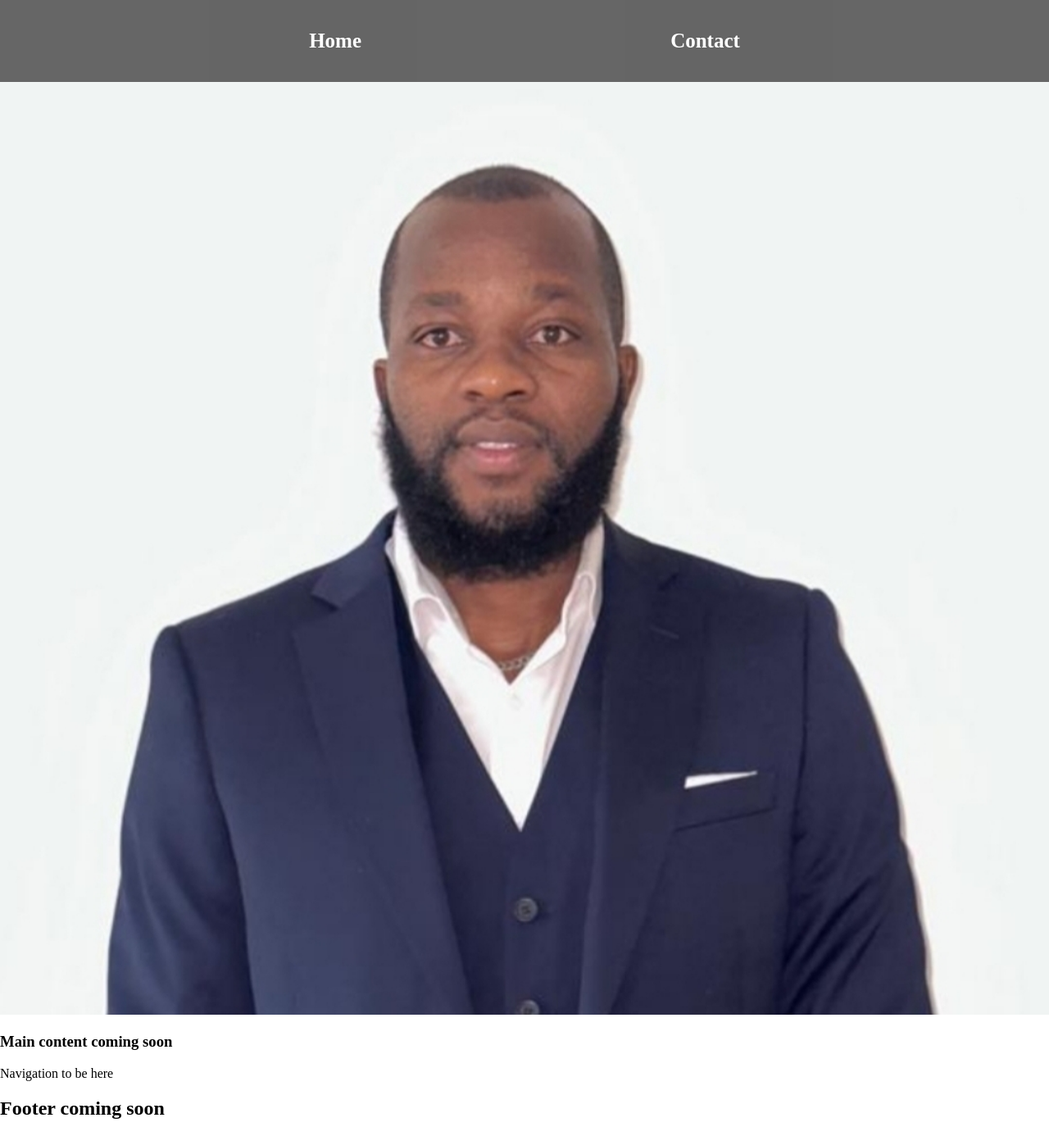
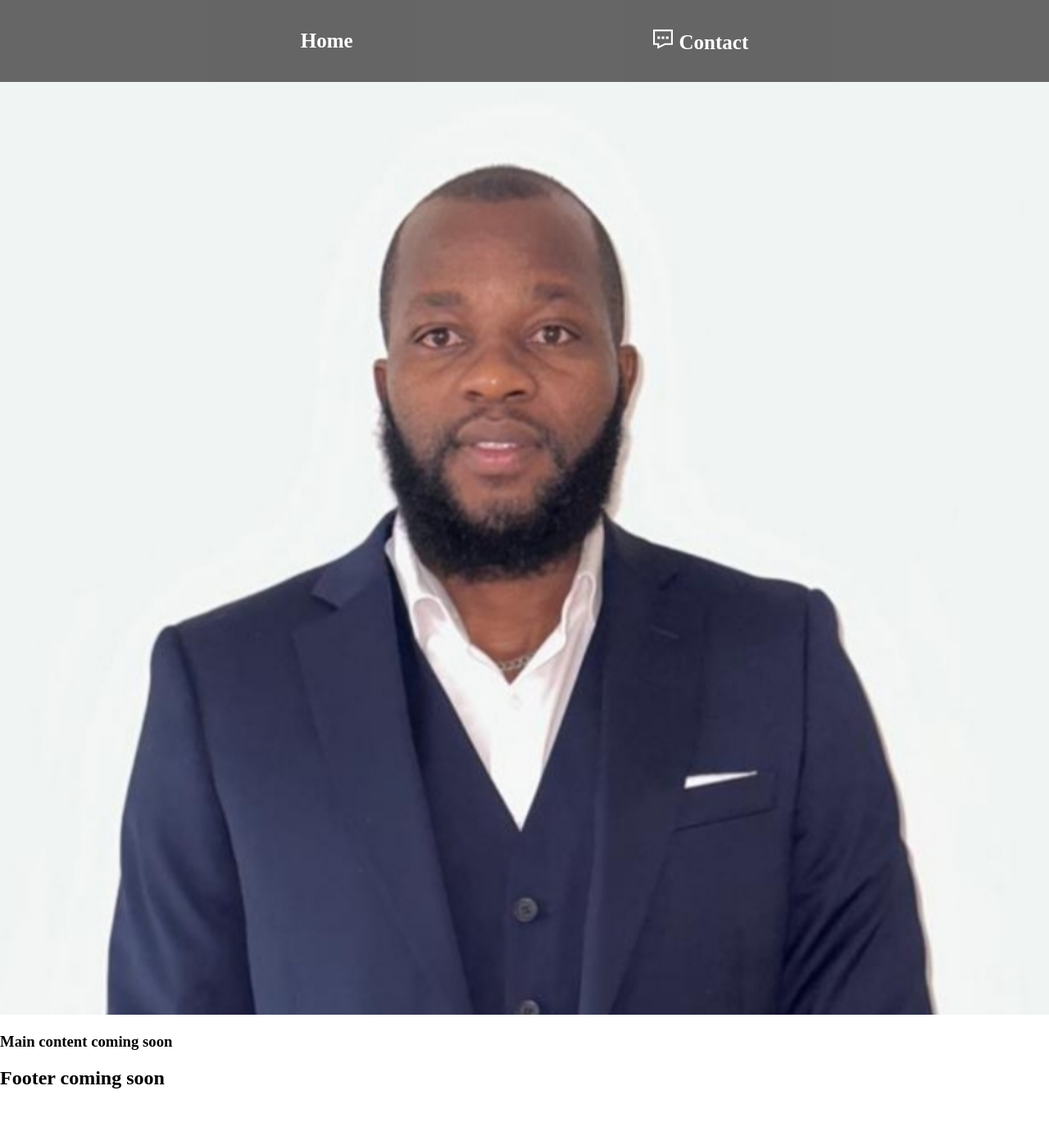
Before and after one commit to Allano256/my_webiste, a React (Vite) app: page / in a window 1280 px wide. Shown: the whole page at 82% size. After the commit the page ends 1349 px from the top, so only its background shows below. Built offline with nearby package versions, Linux system fonts and the light colour scheme.

Commit message:
Added icons to header

```diff
--- a/package.json
+++ b/package.json
@@ -12,6 +12,7 @@
   "dependencies": {
     "react": "^18.3.1",
     "react-dom": "^18.3.1",
+    "react-icons": "^5.4.0",
     "react-router-dom": "^7.1.1"
   },
   "devDependencies": {
--- a/src/Components/MainContent.jsx
+++ b/src/Components/MainContent.jsx
@@ -2,7 +2,7 @@ function MainContent() {
     return (
         <div>
             <h3>Main content coming soon</h3>
-            <p>Navigation to be here</p>
+
         </div>
     )
 }
--- a/src/pages/PageNavigation.jsx
+++ b/src/pages/PageNavigation.jsx
@@ -1,11 +1,13 @@
 import { NavLink } from "react-router-dom"
 import styles from './PageNavigation.module.css'
+
+import { GrContact } from "react-icons/gr";
 
 function PageNavigation() {
     return (
         <nav className={styles.navigation}>
-            <NavLink style={{textDecoration:"none"}} to="/" > <h3>Home</h3></NavLink>
-            <NavLink style={{textDecoration:"none"}} to="contact" ><h3>Contact</h3></NavLink>
+            <NavLink style={{textDecoration:"none"}} to="/" > <h3>   Home</h3></NavLink>
+            <NavLink style={{textDecoration:"none"}} to="contact" ><h3> <GrContact /> Contact</h3></NavLink>
 
         </nav>
     )
```
Also changed, not shown: 1 other file (tests, documents, lock files or other folders).
